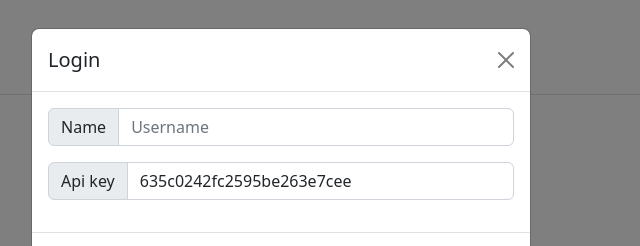
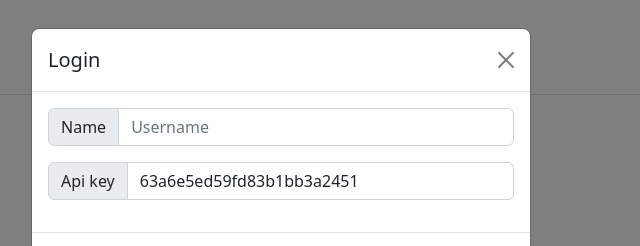
Before and after one commit to JemiJe/simpleChat.github.io, a plain HTML site: page index.html in a window 1280 px wide. Shown: the top 246 px of the page, 359-999 px from the left. Drawn offline with Linux system fonts and the light colour scheme.

Commit message:
some minor changes

```diff
--- a/index.html
+++ b/index.html
@@ -74,7 +74,7 @@
             <div class="input-group mb-3">
               <span class="input-group-text">Api key</span>
               <input id="modalApiKeyInput" type="text" class="form-control" placeholder="Username" aria-label="Username"
-                aria-describedby="modalApiKeyInput" value="635c0242fc2595be263e7cee">
+                aria-describedby="modalApiKeyInput" value="63a6e5ed59fd83b1bb3a2451">
             </div>
 
           </form>
```
